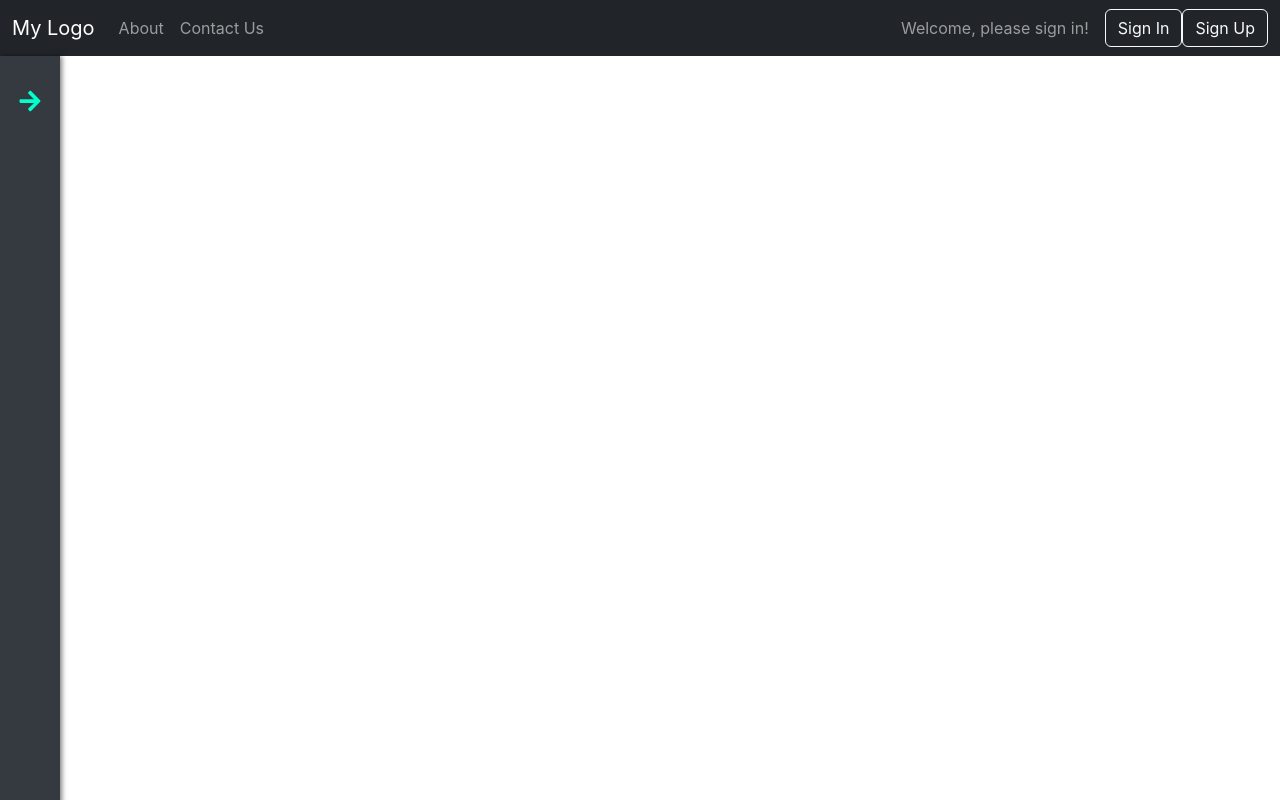
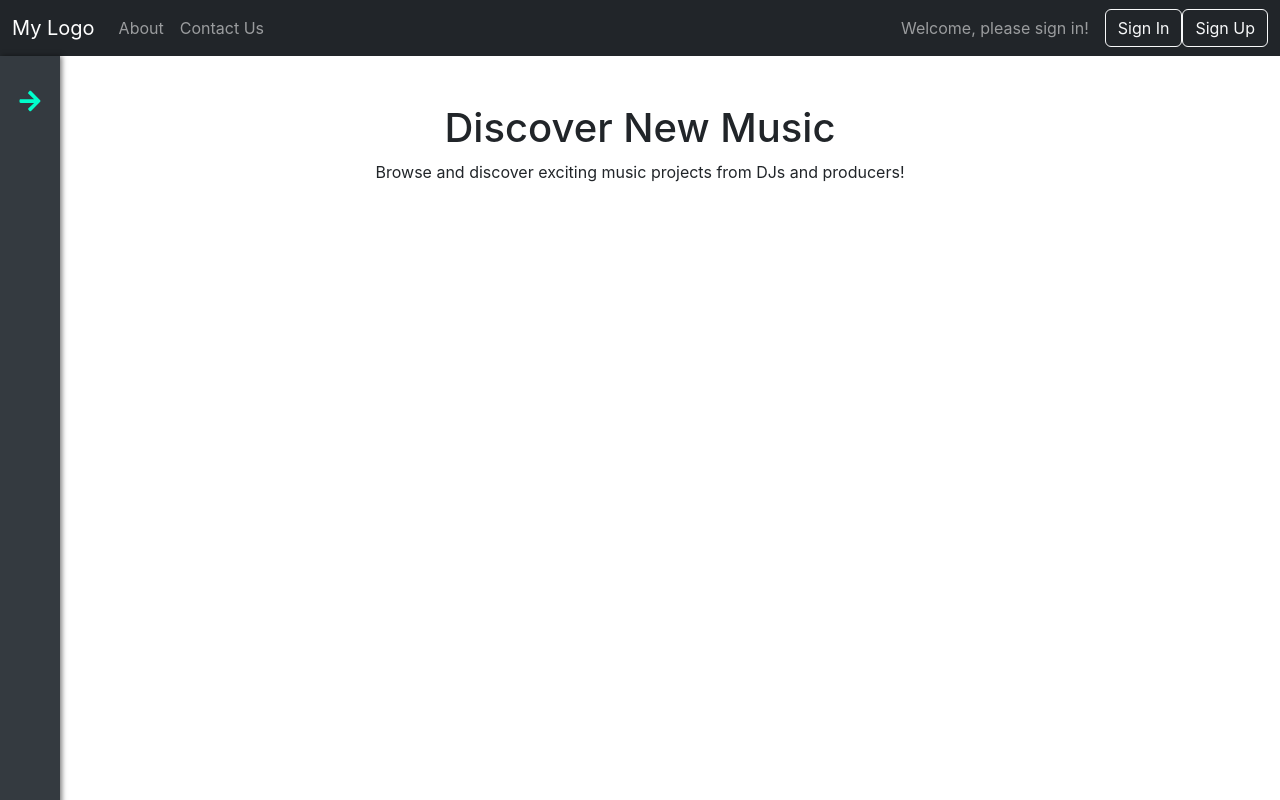
Before and after one commit to fraserivison/wave-app, a React (Create React App) app in the folder wave-app/: page /discover in a window 1280 px wide. Built offline with nearby package versions, Linux system fonts and the light colour scheme.

Commit message:
Add basic structure for Discover and Support pages on the Sidebar

```diff
--- a/wave-app/package.json
+++ b/wave-app/package.json
@@ -36,5 +36,8 @@
       "last 1 firefox version",
       "last 1 safari version"
     ]
+  },
+  "devDependencies": {
+    "@babel/plugin-proposal-private-property-in-object": "^7.21.11"
   }
 }
--- a/wave-app/src/App.js
+++ b/wave-app/src/App.js
@@ -6,6 +6,8 @@ import About from './components/About';
 import Contact from './components/Contact';
 import Home from './components/Home';
 import Profile from './components/Profile';
+import Discover from './components/Discover';
+import Support from './components/Support';
 import './App.css';
 
 function App() {
@@ -20,6 +22,8 @@ function App() {
               <Route path="/about" element={<About />} />
               <Route path="/contact" element={<Contact />} />
               <Route path="/profile" element={<Profile />} />
+              <Route path="/discover" element={<Discover />} />
+              <Route path="/support" element={<Support />} />
           </Routes>
         </main>
       </div>
--- /dev/null
+++ b/wave-app/src/components/Discover.js
@@ -0,0 +1,13 @@
+import React from 'react';
+
+function Discover() {
+  return (
+    <div className="container mt-5">
+      <h1>Discover New Music</h1>
+      <p>Browse and discover exciting music projects from DJs and producers!</p>
+      {/* Add content for music discovery here */}
+    </div>
+  );
+}
+
+export default Discover;
--- a/wave-app/src/components/Sidebar.js
+++ b/wave-app/src/components/Sidebar.js
@@ -20,10 +20,10 @@ function Sidebar() {
           <Link to="/" className="nav-link text-light">Home</Link>
         </li>
         <li className="nav-item">
-          <Link to="/discover" className="nav-link text-light">Discover</Link>
+          <Link to="/profile" className="nav-link text-light">Profile</Link>
         </li>
         <li className="nav-item">
-          <Link to="/profile" className="nav-link text-light">Profile</Link>
+          <Link to="/discover" className="nav-link text-light">Discover</Link>
         </li>
         <li className="nav-item">
           <Link to="/support" className="nav-link text-light">Support</Link>
--- a/wave-app/src/components/Sidebar.module.css
+++ b/wave-app/src/components/Sidebar.module.css
@@ -3,7 +3,7 @@
   height: 100%;
   width: 60px;
   background-color: #343a40 !important;
-  color: white !important;
+  color: #ffffff !important;
   box-shadow: 2px 0 5px rgba(0, 0, 0, 0.5);
   transition: width 0.3s ease;
   overflow: hidden;
@@ -15,7 +15,7 @@
 
 .sidebarToggle {
   cursor: pointer;
-  color: white;
+  color: #ffffff;
   text-align: center;
   font-size: 24px;
   padding: 10px;
@@ -27,7 +27,7 @@
 }
 
 .sidebar a {
-  color: white !important;
+  color: #ffffff !important;
   display: block;
   padding: 10px;
   transition: color 0.3s;
--- /dev/null
+++ b/wave-app/src/components/Support.js
@@ -0,0 +1,13 @@
+import React from 'react';
+
+function Support() {
+  return (
+    <div className="container mt-5">
+      <h1>Support</h1>
+      <p>If you need help, feel free to reach out to us!</p>
+      {/* Add support content here */}
+    </div>
+  );
+}
+
+export default Support;
```
Also changed, not shown: 2 other files (tests, documents, lock files or other folders).
